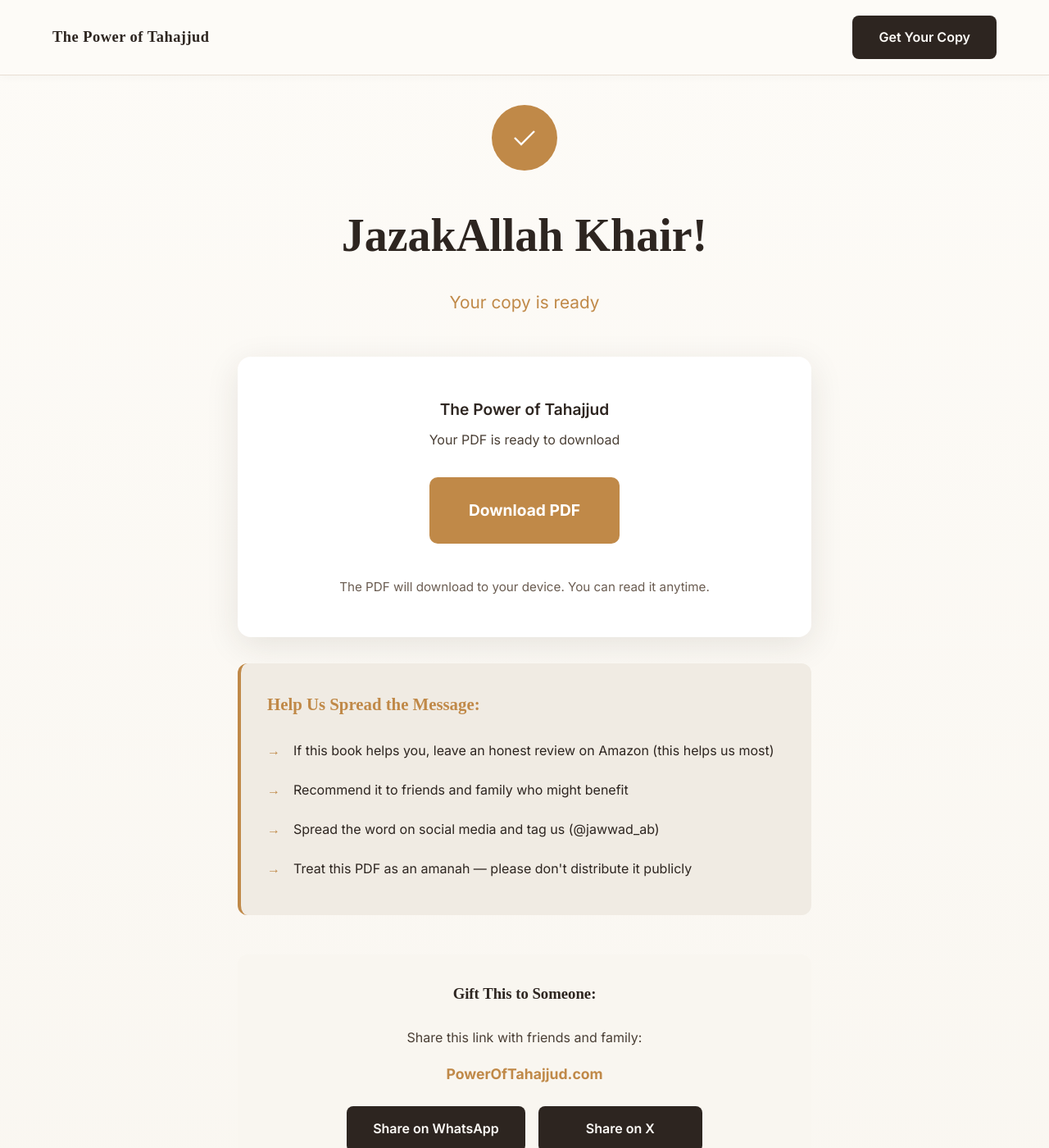
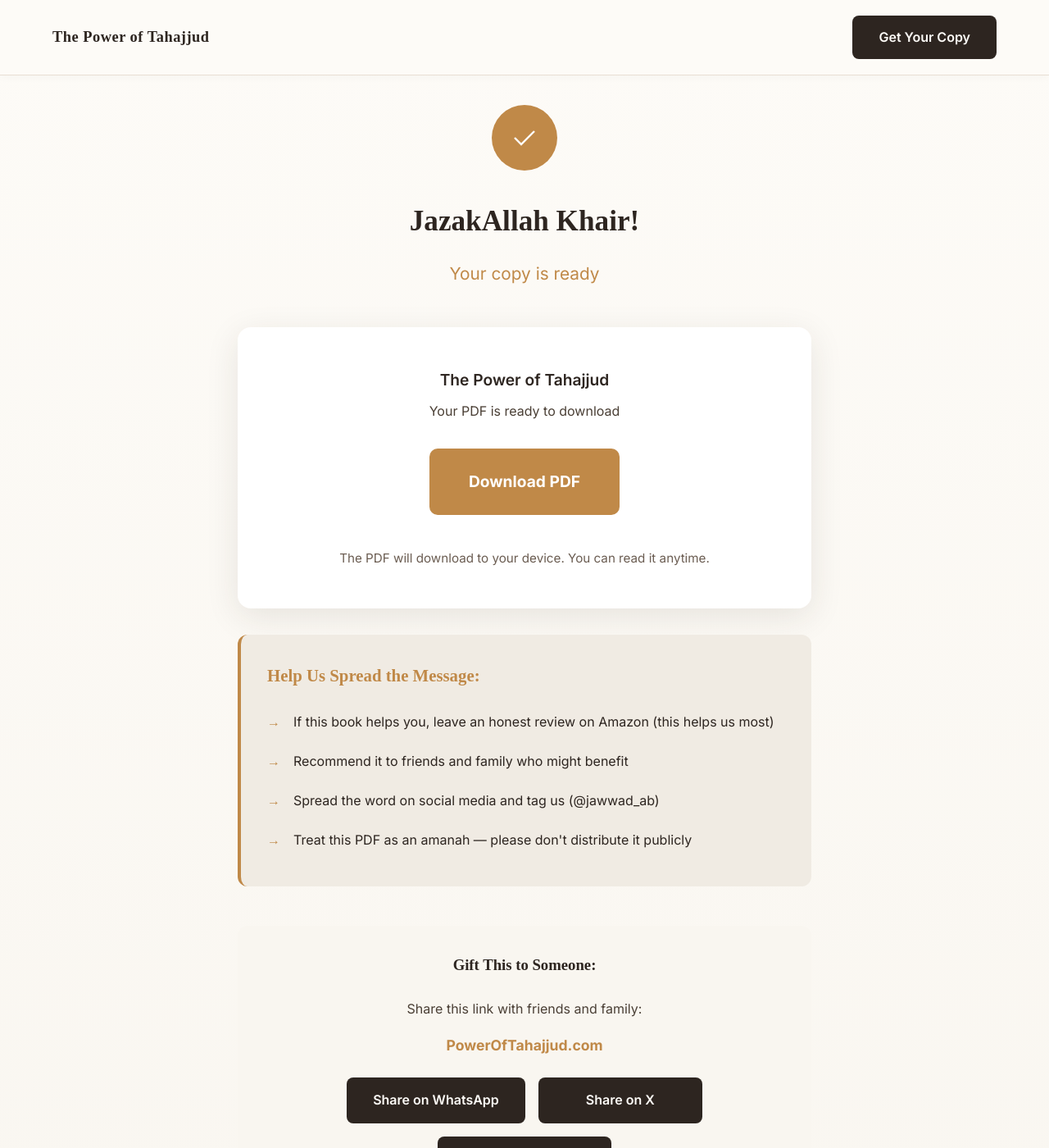
Before and after one commit to Omnitryx-Inc/tahajjud-fe-main, a Jekyll site: the page built from pages/download.html, in a window 1280 px wide and 1400 px high. Shown: the whole window at 82% size. Built offline with Jekyll 4.4.1, drawn with Linux system fonts in a browser that asks for light colours; some web fonts are replaced.

Commit message:
adjustments

```diff
--- a/pages/download.html
+++ b/pages/download.html
@@ -41,7 +41,7 @@ permalink: /download/
 
 .download-title {
     font-family: "Allrounder Monument Test", serif;
-    font-size: clamp(2.2rem, 6vw, 3.5rem);
+    font-size: clamp(2.2rem, 6vw, 1.5rem);
     color: var(--text-dark);
     margin-bottom: 1rem;
     font-weight: 700;
@@ -212,7 +212,7 @@ permalink: /download/
             </p>
 
             <div class="share-buttons">
-                <a href="https://wa.me/?text=I thought you'd love this book about Tahajjud prayer: https://poweroftahajjud.com/" target="_blank" class="share-btn">Share on WhatsApp</a>
+                <a href="whatsapp://send?text=I thought you'd love this book about The Power of Tahajjud: https://poweroftahajjud.com/" target="_blank" class="share-btn">Share on WhatsApp</a>
                 <a href="https://twitter.com/intent/tweet?text=Just finished reading The Power of Tahajjud — powerful stories of transformation through night prayer:&url=https://poweroftahajjud.com/" target="_blank" class="share-btn">Share on X</a>
                 <a href="https://www.facebook.com/sharer/sharer.php?u=https://poweroftahajjud.com/" target="_blank" class="share-btn">Share on Facebook</a>
             </div>
--- a/pages/free.html
+++ b/pages/free.html
@@ -174,8 +174,7 @@ permalink: /free/
             We believe everyone should have access to these stories.
         </p>
 
-        <div class="free-box">
-            <div class="free-conditions">
+        <div class="free-conditions">
                 <h3>Help Us Spread the Message:</h3>
                 <ul>
                     <li>If this book helps you, leave an honest review on Amazon (this helps us most)</li>
@@ -188,6 +187,8 @@ permalink: /free/
                     This is a trust-based system. We're giving you this book freely — all we ask is that you honor the spirit of this gift.
                 </p>
             </div>
+
+        <div class="free-box">
 
             <form class="email-form" id="freeBookForm">
                 <div class="form-group">
```
